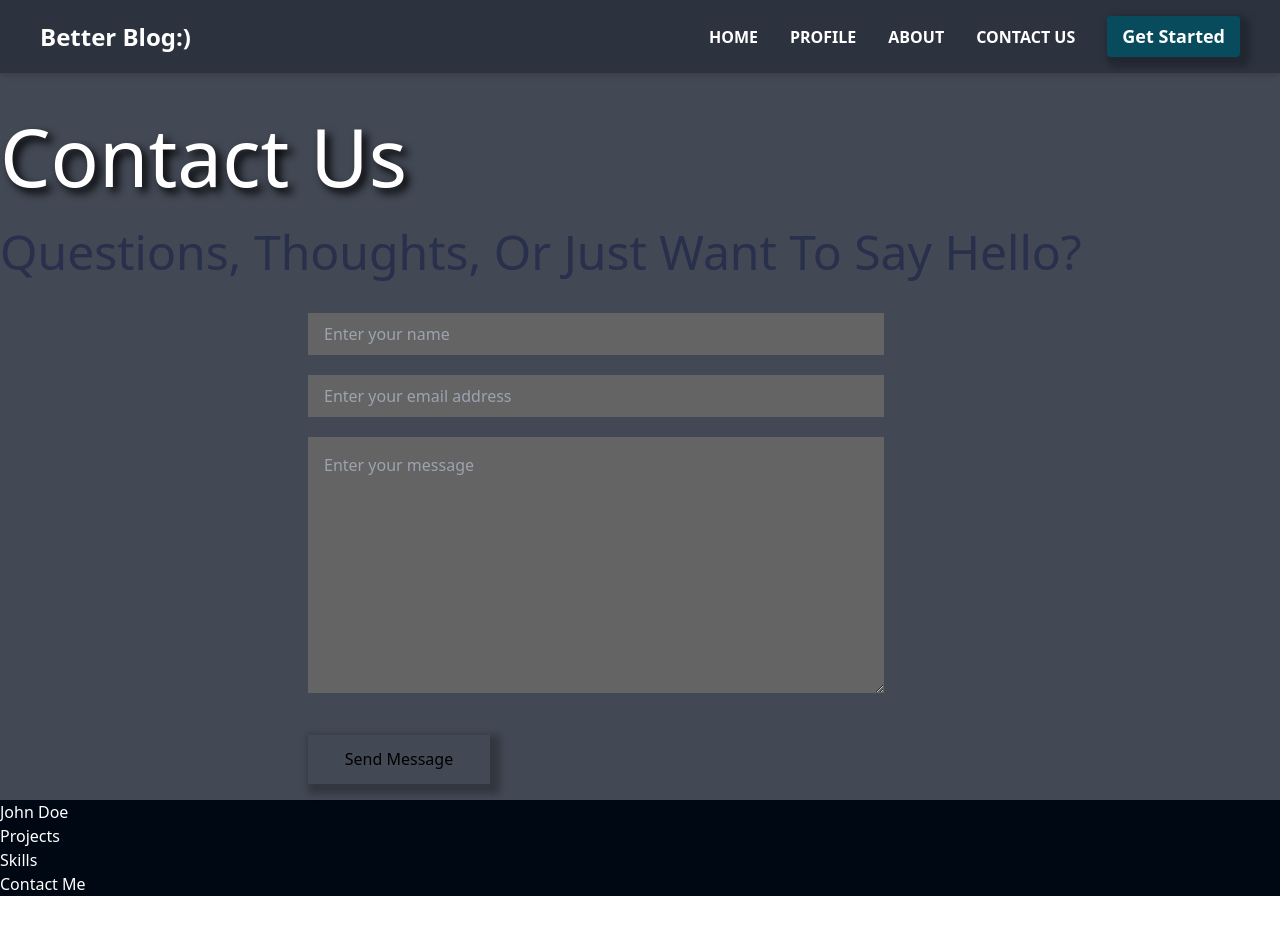
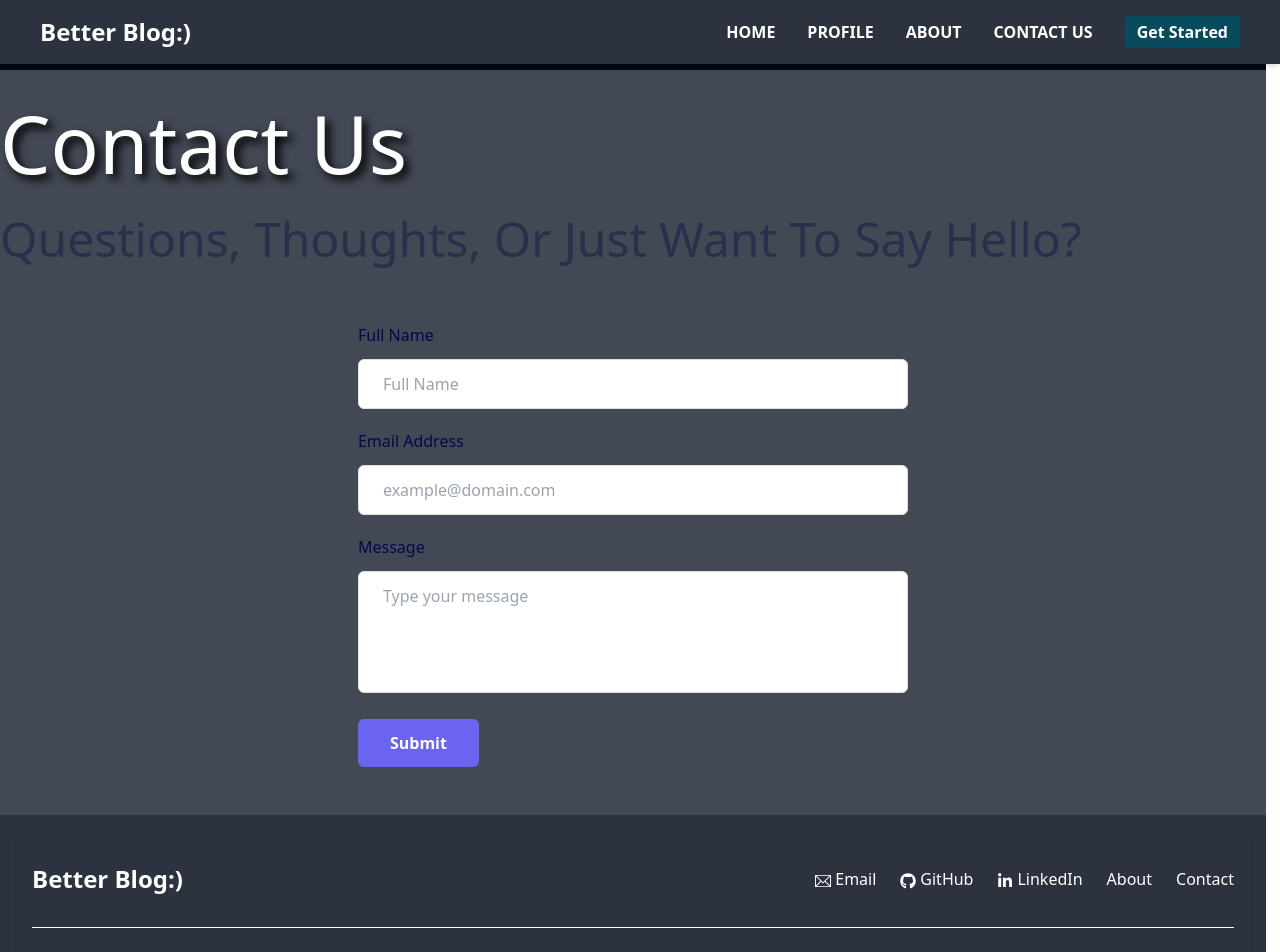
Before and after one commit to Akshayit22/BetterBlog-Blog-app, a React (Vite) app: page /contactUs in a window 1280 px wide. Shown: the top 952 px of the page. Before the commit the page ends 896 px from the top, so only its background shows below. Built offline with nearby package versions, Linux system fonts and the light colour scheme; no server answers.

Commit message:
added more styles and components

```diff
--- a/src/App.jsx
+++ b/src/App.jsx
@@ -11,13 +11,14 @@ import { useSelector } from 'react-redux';
 import Blog from './pages/blog/blog';
 import Footer from './pages/common/Footer';
 import ContactUs from './pages/common/ContactUs';
+import About from './pages/common/About';
 
 function App() {
   const { user } = useSelector((state) => state.profile);
   const isLoggedIn = user == null ? true : false;
 
   return (
-    <div className='w-screen min-h-screen bg-richblack-900 flex flex-col text-white'>
+    <div className=' lg:w-[98.9vw]  min-h-screen bg-richblack-900 flex flex-col text-white '>
 
       <div className='pb-[70px]'>
 
@@ -32,6 +33,7 @@ function App() {
         <Route path='/home' element={<Home></Home>}></Route>
 
         <Route path='/contactUs' element={<ContactUs></ContactUs>} ></Route>
+        <Route path='/about' element={<About></About>} ></Route>
 
         <Route path='/resetPassword' element={<OpenRoute><ResetPassword /></OpenRoute>} />
 
--- a/src/Component/Auth/PrivateRoute.jsx
+++ b/src/Component/Auth/PrivateRoute.jsx
@@ -19,10 +19,10 @@ const PrivateRoute = ({children}) => {
 	return(
 		token !== null ? (children) : (
 			// (toast.error('You need to Login First to access the private routes.'))
-			<div className='flex flex-col h-[60%] items-center gap-5 align-center mt-[20vh]'>
+			<div className='flex flex-col h-screen items-center gap-5 align-center pt-[15vh] '>
 				<h1 className='text-[3vh] md:text-[4vh] text-red'>You are Not Logged In</h1>
 				<h2 className='text-[2vh] md:text-[3vh]'>Please Login or SignUp</h2>
-				<button onClick={()=>{navigator('/user-auth')}} className='btn bg-blue-600 text-white  font-semibold px-3 py-1 rounded duration-500 md:static w-fit justify-center' >Get Started</button>
+				<button onClick={()=>{navigator('/user-auth')}} className='btn bg-blue-600 text-white  font-semibold px-3 py-1 rounded hover:bg-blue-700 duration-500 md:static w-fit justify-center' >Get Started</button>
 			</div>
 		)
 	)
--- a/src/index.css
+++ b/src/index.css
@@ -7,6 +7,6 @@
 	margin: 0;
 	box-sizing: border-box;
 
-	/* overflow-x: hidden;*/
+	/* overflow-x: hidden; */
 	/* overflow-y: auto;  */
 }
--- a/src/index.jsx
+++ b/src/index.jsx
@@ -3,12 +3,13 @@ import App from './App.jsx'
 import './index.css'
 import { Provider } from 'react-redux'
 import { BrowserRouter } from 'react-router-dom';
-import {Toaster} from "react-hot-toast";
+import { Toaster } from "react-hot-toast";
 import rootReducer from './redux/Store.jsx';
 import { configureStore } from "@reduxjs/toolkit";
+import { ToastContainer } from 'react-toastify';
+import 'react-toastify/dist/ReactToastify.css';
 
-
-const store= configureStore({
+const store = configureStore({
   reducer: rootReducer,
 });
 
@@ -16,9 +17,56 @@ const store= configureStore({
 ReactDOM.createRoot(document.getElementById('root')).render(
 
   <BrowserRouter>
-      <Provider store={store}>
-          <App />
-        <Toaster/>
-      </Provider>
+    <Provider store={store}>
+      <App />
+      <ToastContainer
+        position="top-center"
+        autoClose={2000}
+        hideProgressBar={false}
+        newestOnTop={false}
+        closeOnClick
+        rtl={false}
+        pauseOnFocusLoss
+        draggable
+        pauseOnHover={false}
+        theme="light"
+        transition:Bounce
+      />
+      <Toaster />
+    </Provider>
   </BrowserRouter>
 )
+
+/*
+
+<ToastContainer
+position="top-center"
+autoClose={2000}
+hideProgressBar={false}
+newestOnTop={false}
+closeOnClick
+rtl={false}
+pauseOnFocusLoss
+draggable
+pauseOnHover={false}
+theme="light"
+transition: Bounce,
+/>
+
+toast.success('🦄 Wow so easy!', {
+position: "top-center",
+autoClose: 2000,
+hideProgressBar: false,
+closeOnClick: true,
+pauseOnHover: false,
+draggable: true,
+progress: undefined,
+theme: "light",
+transition: Bounce,
+});
+
+const id = toast.loading("Please wait...")
+toast.update(id, { render: "All is good", type: "success", isLoading: false });
+
+
+*/
--- a/src/pages/Home.jsx
+++ b/src/pages/Home.jsx
@@ -16,7 +16,7 @@ const Home = () => {
 	}, []);
 
 	return (
-		<div>
+		<div className='h-screen'>
 			<p>Home</p>
 			{
 
--- /dev/null
+++ b/src/pages/common/About.jsx
@@ -0,0 +1,30 @@
+import React from 'react'
+
+function About() {
+
+	return (
+		<div className='w-[90%] min-h-max h-screen'>
+			<div className="sm:flex items-center max-w-screen-xl">
+				<div className="sm:w-1/2 p-10">
+					<div className="image object-center text-center">
+						<img src="https://i.imgur.com/WbQnbas.png"/>
+					</div>
+				</div>
+				<div className="sm:w-1/2 p-5">
+					<div className="text">
+						<span className="text-gray-500 border-b-2 border-indigo-600 uppercase">About us</span>
+						<h2 className="my-4 font-bold text-3xl  sm:text-4xl ">About <span class="text-indigo-600">This Project.</span>
+						</h2>
+						<p className="text-gray-700">
+							Lorem ipsum dolor sit amet, consectetur adipisicing elit. Aliquid, commodi
+							doloremque, fugiat illum magni minus nisi nulla numquam obcaecati placeat quia, repellat tempore
+							voluptatum.
+						</p>
+					</div>
+				</div>
+			</div>
+		</div>
+	)
+}
+
+export default About;
--- a/src/pages/common/Contact.css
+++ b/src/pages/common/Contact.css
@@ -9,7 +9,7 @@
 }
 
 .container h2 {
-	padding-top: 2vw;
+	padding-top: 1vw;
 	color: #ffffff;
 	text-shadow: 5px 5px 9px black;
 }
@@ -59,7 +59,7 @@
 	padding-top: 1rem;
 }
 
-.formBtn .btn {
+.formBtn .button {
 	transition: 0.5s;
 	border: none;
 	font-size: 1rem;
@@ -76,8 +76,7 @@
 
 /* btn */
 
-.btn {
-	width: fit-content;
+.button {
 	color: rgb(0, 0, 0);
 	padding: 0.8rem 2.3rem;
 	box-shadow: 5px 5px 7px 5px #0000003f;
@@ -90,10 +89,10 @@
 	z-index: 1;
       }
 
-      .btn::before {
+      .button::before {
 	content: "";
 	position: absolute;
-	background-color: #292d4b;
+	background-color: #181d47;
 	top: 0px;
 	left: 0;
 	right: 0;
@@ -104,11 +103,11 @@
 	transition: all 0.8s;
       }
 
-      .btn:hover::before {
+      .button:hover::before {
 	transform: scaleX(1);
       }
 
-      .btn:hover {
-	border: solid 3px #e84949;
+      .button:hover {
+	border: none;
 	color: black;
       }
--- a/src/pages/common/ContactUs.jsx
+++ b/src/pages/common/ContactUs.jsx
@@ -2,20 +2,22 @@ import React, { useEffect } from 'react'
 import './Contact.css';
 import { useForm } from 'react-hook-form';
 import { useDispatch } from 'react-redux';
-import toast from 'react-hot-toast';
-import {contactUs} from '../../Services/operations/apiContactUs'
+import { contactUs } from '../../Services/operations/apiContactUs'
+import { toast } from 'react-toastify';
+
+
 function ContactUs() {
 
-	const { register, handleSubmit, reset,
+	let { register, handleSubmit, reset,
 		formState: { errors, isSubmitSuccessful } } = useForm();
 
 	useEffect(() => {
 		if (isSubmitSuccessful) {
 			reset({
-				email: "",name:"",body:""
+				email: "", name: "", body: ""
 			})
 		}
-	}, [ reset]);
+	}, [reset]);
 
 	const dispatch = useDispatch();
 
@@ -23,11 +25,14 @@ function ContactUs() {
 		console.log(data);
 		if (data.email === '' || data.name === '' || data.body === '') {
 			toast.error('please fill the details');
+			isSubmitSuccessful = false;
 			return;
 		}
+		else{
+			dispatch(contactUs(data.name, data.email, data.body));
 			toast.success("Request stored successfully !!!");
-		dispatch(contactUs(data.name,data.email,data.body));
 			reset();
+		}
 	}
 
 	return (
@@ -38,34 +43,49 @@ function ContactUs() {
 					<h2 className='text-[2.5rem] md:text-[5rem]'>Contact Us</h2>
 					<h3 className='text-[1.5rem] md:text-[3rem]'>Questions, Thoughts, Or Just Want To Say Hello?</h3>
 					{
-						isSubmitSuccessful===true?
+						isSubmitSuccessful === true ?
 							(
 								<div>
 									<h2 className='text-[1rem] md:text-[2rem]'>Request Received, Thank You!!!</h2>
 								</div>
-						):
+							) :
 							(<div></div>)
 					}
 
-					<div className="contactUsForm lg:ml-5">
-						<form onSubmit={handleSubmit(handleContactUs)} className='w-[95%] md:w-[50%]'>
-							<div className="formFieldContainer">
-								<input className="formField" type="text" {...register('name')} placeholder="Enter your name" />
+					<div className="flex items-center justify-center p-12">
+
+						<div className="mx-auto w-full max-w-[550px]">
+							<form onSubmit={handleSubmit(handleContactUs)}>
+								<div className="mb-5">
+									<label for="name" className="mb-3 block text-base font-medium text-[#07074D]">
+										Full Name
+									</label>
+									<input type="text" name="name" id="name" placeholder="Full Name" {...register('name')}
+										className="w-full rounded-md border border-[#e0e0e0] bg-white py-3 px-6 text-base font-medium text-[#6B7280] outline-none focus:border-[#6A64F1] focus:shadow-md" />
 								</div>
-							<div className="formFieldContainer">
-								<input className="formField" type="email" {...register('email')} placeholder="Enter your email address" />
+								<div className="mb-5">
+									<label for="email" className="mb-3 block text-base font-medium text-[#07074D]">
+										Email Address
+									</label>
+									<input type="email" name="email" id="email" placeholder="example@domain.com" {...register('email')}
+										className="w-full rounded-md border border-[#e0e0e0] bg-white py-3 px-6 text-base font-medium text-[#6B7280] outline-none focus:border-[#6A64F1] focus:shadow-md" />
 								</div>
 
-							<div className="formFieldContainer">
-								<textarea className="formField" name="message" id="" cols="20" rows="10" {...register('body')}
-									placeholder="Enter your message"></textarea>
+								<div className="mb-5">
+									<label for="message" className="mb-3 block text-base font-medium text-[#07074D]">
+										Message
+									</label>
+									<textarea rows="4" name="message" id="message" placeholder="Type your message" {...register('body')}
+										className="w-full resize-none rounded-md border border-[#e0e0e0] bg-white py-3 px-6 text-base font-medium text-[#6B7280] outline-none focus:border-[#6A64F1] focus:shadow-md"></textarea>
 								</div>
-							<div className="formBtn">
-								<button type="submit" className="btn" id="submit-btn">
-									Send Message
+								<div>
+									<button type='submit'
+										className="hover:shadow-form rounded-md bg-[#6A64F1] py-3 px-8 text-base font-semibold text-white outline-none">
+										Submit
 									</button>
 								</div>
 							</form>
+						</div>
 					</div>
 				</div>
 			</section>
--- a/src/pages/common/Footer.jsx
+++ b/src/pages/common/Footer.jsx
@@ -1,33 +1,51 @@
 import React from 'react'
 import './Contact.css'
+import { TfiEmail } from "react-icons/tfi";
+import { SiMinutemailer } from "react-icons/si";
+import { FaLinkedinIn } from "react-icons/fa";
+import { FaInstagram,FaGithub } from "react-icons/fa";
+import { useNavigate } from 'react-router-dom';
 
 
 function Footer() {
+	const navigate = useNavigate();
 	return (
-		<div>
-			<footer>
-				<div class="container footerContainer">
-					<div class="footerFadedText">John Doe</div>
-					<div class="linkContainer">
-						<div>
-							<a href="#projects">Projects</a>
+		<div className='bg-richblack-700 h-[30vh]'>
+
+			<footer class=" rounded-lg shadow dark:bg-gray-900 m-4">
+				<div class=" max-w-screen-xl mx-auto p-4 md:py-8">
+					<div class="sm:flex sm:items-center sm:justify-between">
+						<div className='font-bold text-2xl cursor-pointer flex items-center gap-1' onClick={() => Navigate('/home')}>
+
+							<span>Better Blog{":)"}</span>
 						</div>
-						<div>
-							<a href="#skills">Skills</a>
-						</div>
-						<div>
-							<a href="#contactMe">Contact Me</a>
-						</div>
+						<ul class="flex flex-wrap items-center mb-6 text-sm font-medium text-gray-500 sm:mb-0 dark:text-gray-400">
+							<li className='flex text-[1rem] gap-1' >
+								<TfiEmail className='mt-1'/>
+								<a href="#" className="hover:underline me-4 md:me-6">Email</a>
+							</li>
+							<li className='flex text-[1rem] gap-1'>
+								<FaGithub className='mt-1'/>
+								<a href="#" className="hover:underline me-4 md:me-6">GitHub</a>
+							</li>
+							<li className='flex text-[1rem] gap-1'>
+								<FaLinkedinIn className='mt-1'/>
+								<a href="#" className="hover:underline me-4 md:me-6">LinkedIn</a>
+							</li>
+							<li className='text-[1rem]' onClick={()=> navigate()}>
+								<a href="#" className="hover:underline me-4 md:me-6">About</a>
+							</li>
+							<li className='text-[1rem]' onClick={()=> navigate()}>
+								<a  className="hover:underline">Contact</a>
+							</li>
+						</ul>
 					</div>
-					<div class="iconContainer">
-						<i class="fa-brands fa-linkedin icon"></i>
-						<i class="fa-brands fa-github icon"></i>
-						<i class="fa-brands fa-twitter icon"></i>
-						<i class="fa-brands fa-instagram icon"></i>
-						<i class="fa-regular fa-envelope icon"></i>
-					</div>
+					<hr class="my-6 border-gray-200 sm:mx-auto dark:border-gray-700 lg:my-8" />
+					<span class="block text-sm text-gray-500 sm:text-center dark:text-gray-400">© 2023 Better Blog. All Rights Reserved.</span>
 				</div>
 			</footer>
+
+
 		</div >
 	)
 }
--- a/src/pages/common/Navbar.jsx
+++ b/src/pages/common/Navbar.jsx
@@ -1,14 +1,15 @@
-import React, { useState } from 'react'
+import React, { useEffect, useState } from 'react'
 import { CiMenuBurger } from "react-icons/ci";
 import { RxCross1 } from "react-icons/rx";
 import { useDispatch } from 'react-redux';
-import { useNavigate } from 'react-router-dom';
+import { useLocation, useNavigate } from 'react-router-dom';
 import { logout } from '../../Services/operations/apiAuth';
 const Navbar = ({getstarted=true}) => {
 
 	let [open, setOpen] = useState(false);
 	const Navigate = useNavigate();
 	const dispatch = useDispatch();
+	const location = useLocation();
 	getstarted = getstarted?true:false;
 
 	const logoutFunc = () =>{
@@ -19,14 +20,16 @@ const Navbar = ({getstarted=true}) => {
 	let Links =[
 		{name:"home",link:"/home"},
 		{name:"profile",link:"/dashboard"},
-		{name:"about",link:"/"},
+		{name:"about",link:"/about"},
 		{name:"contact us",link:"/contactUs"},
 	      ];
 
-
+	useEffect(()=>{
+		setOpen(false);
+	},[location]);
 
 	return (
-		<div className='shadow-md w-full fixed top-0 left-0 '>
+		<div className='shadow-md w-full fixed top-0 left-0'>
 			<div className='md:flex items-center justify-between bg-richblack-700 py-4 md:px-10 px-7'>
 				{/* logo  */}
 				<div className='font-bold text-2xl cursor-pointer flex items-center gap-1' onClick={()=>Navigate('/home')}>
@@ -50,7 +53,7 @@ const Navbar = ({getstarted=true}) => {
 					{
 						getstarted===true?
 						<button onClick={()=> Navigate('/user-auth')} className='btn bg-blue-600 text-white md:ml-8 font-semibold px-3 py-1 rounded duration-500 md:static' >Get Started</button>
-						:<button onClick={()=>logoutFunc()} className='btn bg-blue-600 text-white md:ml-8 font-semibold px-3 py-1 rounded duration-500 md:static' >Log Out</button>
+						:<button onClick={()=>logoutFunc()} className='btn bg-blue-600 text-white md:ml-8 font-semibold px-3 py-1 rounded  duration-500 hover:bg-blue-800 md:static' >Log Out</button>
 					}
 
 				</ul>
```
Lines whose indentation alone changed are shown as unchanged.
